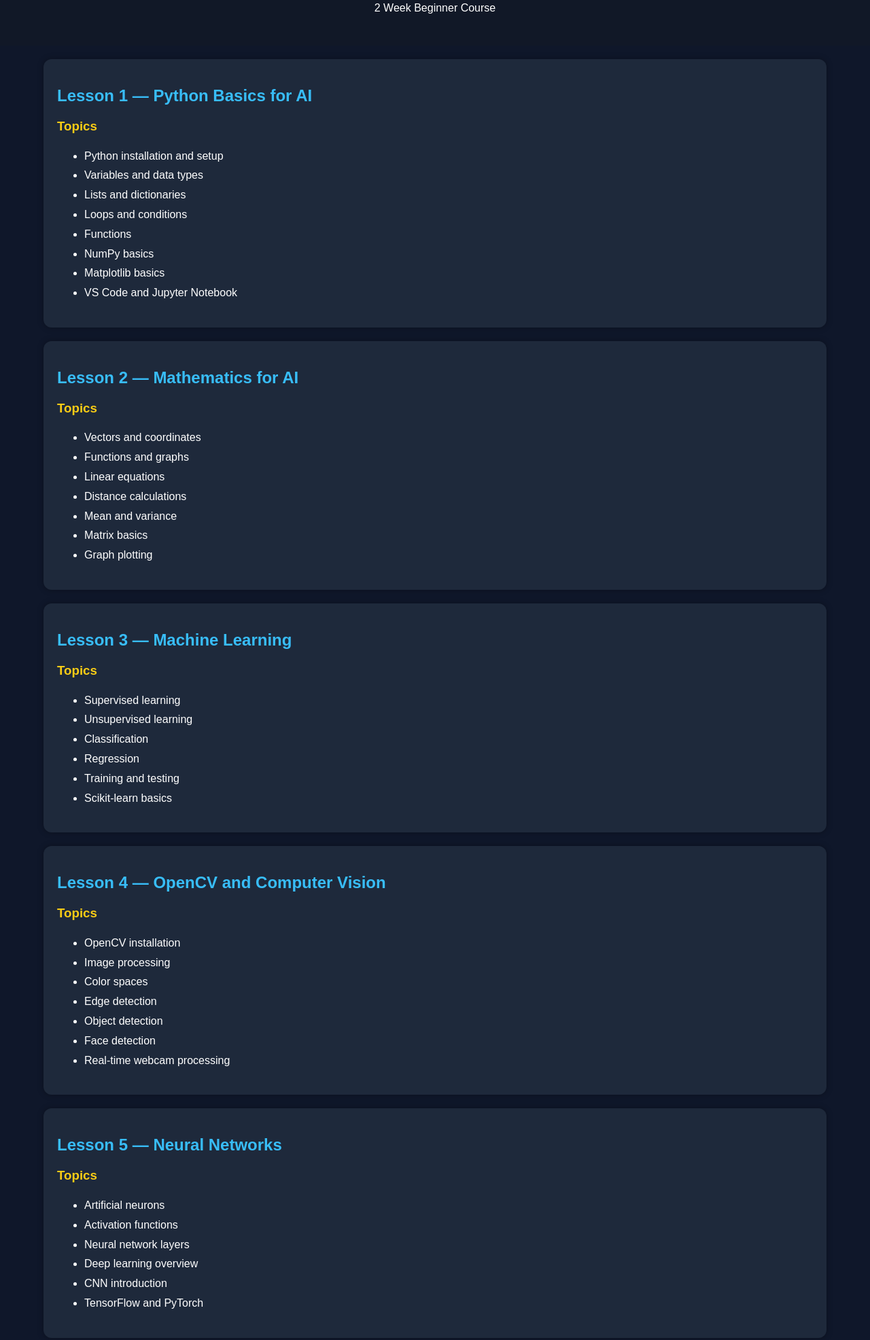
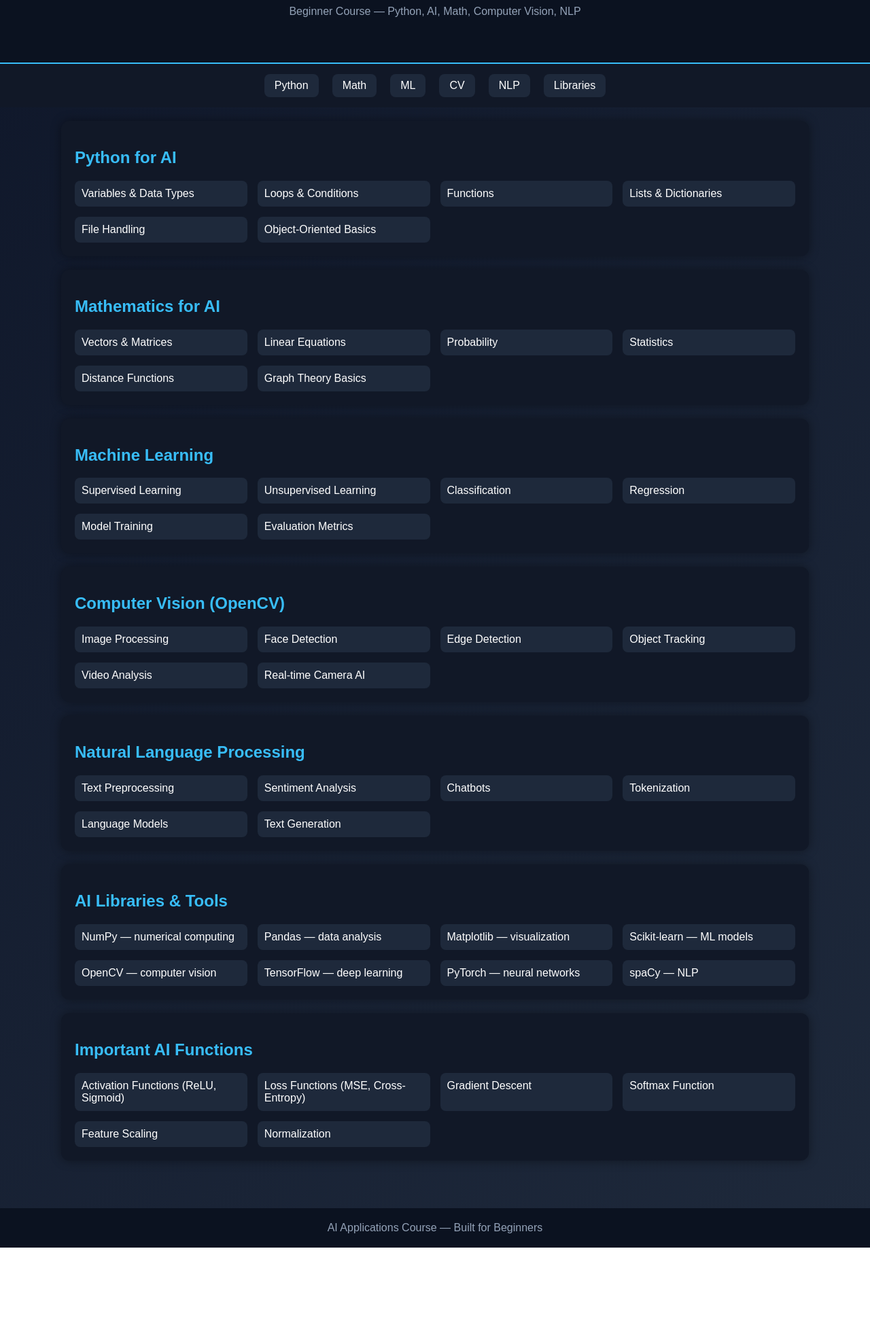
Before and after one commit to arystan321/Introduction-to-AI-Applications, a plain HTML site: page index.html in a window 1280 px wide. Shown: the part 106-2078 px from the top of the page at 68% size. After the commit the page ends 1942 px from the top, so only its background shows below. Drawn offline with Linux system fonts and the light colour scheme.

Commit message:
Update index.html

````diff
--- a/index.html
+++ b/index.html
@@ -1,63 +1,102 @@
-```html
 <!DOCTYPE html>
 <html lang="en">
 <head>
 <meta charset="UTF-8">
 <meta name="viewport" content="width=device-width, initial-scale=1.0">
-<title>Introduction to AI Applications</title>
+<title>AI Applications Course</title>
 
 <style>
 body{
+    margin:0;
     font-family: Arial, sans-serif;
-    background:#0f172a;
+    background: linear-gradient(135deg, #0f172a, #1e293b);
     color:white;
-    margin:0;
-    padding:0;
 }
 
+/* HEADER */
 header{
-    background:#111827;
-    padding:30px;
     text-align:center;
+    padding:50px 20px;
+    background:#0b1220;
+    border-bottom:2px solid #38bdf8;
 }
 
 header h1{
+    font-size:42px;
     margin:0;
-    font-size:40px;
 }
 
+header p{
+    color:#94a3b8;
+}
+
+/* NAV */
+nav{
+    display:flex;
+    justify-content:center;
+    gap:20px;
+    padding:15px;
+    background:#111827;
+}
+
+nav a{
+    color:white;
+    text-decoration:none;
+    padding:8px 15px;
+    border-radius:8px;
+    background:#1e293b;
+}
+
+nav a:hover{
+    background:#38bdf8;
+    color:black;
+}
+
+/* CONTAINER */
 .container{
     width:90%;
-    max-width:1200px;
+    max-width:1100px;
     margin:auto;
     padding:20px;
 }
 
-.lesson{
-    background:#1e293b;
+/* CARD */
+.card{
+    background:#111827;
+    padding:20px;
     margin-bottom:20px;
-    padding:20px;
     border-radius:12px;
-    box-shadow:0 0 10px rgba(0,0,0,0.3);
+    box-shadow:0 0 15px rgba(0,0,0,0.4);
 }
 
-.lesson h2{
+.card h2{
     color:#38bdf8;
 }
 
-.lesson h3{
+.card h3{
     color:#facc15;
 }
 
-ul{
-    line-height:1.8;
+/* GRID */
+.grid{
+    display:grid;
+    grid-template-columns:repeat(auto-fit,minmax(250px,1fr));
+    gap:15px;
 }
 
+.item{
+    background:#1e293b;
+    padding:10px;
+    border-radius:8px;
+}
+
+/* FOOTER */
 footer{
     text-align:center;
     padding:20px;
-    background:#111827;
+    background:#0b1220;
     margin-top:30px;
+    color:#94a3b8;
 }
 </style>
 </head>
@@ -66,161 +105,118 @@ footer{
 
 <header>
     <h1>Introduction to AI Applications</h1>
-    <p>2 Week Beginner Course</p>
+    <p>Beginner Course — Python, AI, Math, Computer Vision, NLP</p>
 </header>
+
+<nav>
+    <a href="#python">Python</a>
+    <a href="#math">Math</a>
+    <a href="#ml">ML</a>
+    <a href="#cv">CV</a>
+    <a href="#nlp">NLP</a>
+    <a href="#libs">Libraries</a>
+</nav>
 
 <div class="container">
 
-<div class="lesson">
-<h2>Lesson 1 — Python Basics for AI</h2>
-
-<h3>Topics</h3>
-<ul>
-<li>Python installation and setup</li>
-<li>Variables and data types</li>
-<li>Lists and dictionaries</li>
-<li>Loops and conditions</li>
-<li>Functions</li>
-<li>NumPy basics</li>
-<li>Matplotlib basics</li>
-<li>VS Code and Jupyter Notebook</li>
-</ul>
+<!-- PYTHON -->
+<div class="card" id="python">
+<h2>Python for AI</h2>
+<div class="grid">
+<div class="item">Variables & Data Types</div>
+<div class="item">Loops & Conditions</div>
+<div class="item">Functions</div>
+<div class="item">Lists & Dictionaries</div>
+<div class="item">File Handling</div>
+<div class="item">Object-Oriented Basics</div>
+</div>
 </div>
 
-<div class="lesson">
-<h2>Lesson 2 — Mathematics for AI</h2>
-
-<h3>Topics</h3>
-<ul>
-<li>Vectors and coordinates</li>
-<li>Functions and graphs</li>
-<li>Linear equations</li>
-<li>Distance calculations</li>
-<li>Mean and variance</li>
-<li>Matrix basics</li>
-<li>Graph plotting</li>
-</ul>
+<!-- MATH -->
+<div class="card" id="math">
+<h2>Mathematics for AI</h2>
+<div class="grid">
+<div class="item">Vectors & Matrices</div>
+<div class="item">Linear Equations</div>
+<div class="item">Probability</div>
+<div class="item">Statistics</div>
+<div class="item">Distance Functions</div>
+<div class="item">Graph Theory Basics</div>
+</div>
 </div>
 
-<div class="lesson">
-<h2>Lesson 3 — Machine Learning</h2>
-
-<h3>Topics</h3>
-<ul>
-<li>Supervised learning</li>
-<li>Unsupervised learning</li>
-<li>Classification</li>
-<li>Regression</li>
-<li>Training and testing</li>
-<li>Scikit-learn basics</li>
-</ul>
+<!-- ML -->
+<div class="card" id="ml">
+<h2>Machine Learning</h2>
+<div class="grid">
+<div class="item">Supervised Learning</div>
+<div class="item">Unsupervised Learning</div>
+<div class="item">Classification</div>
+<div class="item">Regression</div>
+<div class="item">Model Training</div>
+<div class="item">Evaluation Metrics</div>
+</div>
 </div>
 
-<div class="lesson">
-<h2>Lesson 4 — OpenCV and Computer Vision</h2>
-
-<h3>Topics</h3>
-<ul>
-<li>OpenCV installation</li>
-<li>Image processing</li>
-<li>Color spaces</li>
-<li>Edge detection</li>
-<li>Object detection</li>
-<li>Face detection</li>
-<li>Real-time webcam processing</li>
-</ul>
+<!-- COMPUTER VISION -->
+<div class="card" id="cv">
+<h2>Computer Vision (OpenCV)</h2>
+<div class="grid">
+<div class="item">Image Processing</div>
+<div class="item">Face Detection</div>
+<div class="item">Edge Detection</div>
+<div class="item">Object Tracking</div>
+<div class="item">Video Analysis</div>
+<div class="item">Real-time Camera AI</div>
+</div>
 </div>
 
-<div class="lesson">
-<h2>Lesson 5 — Neural Networks</h2>
-
-<h3>Topics</h3>
-<ul>
-<li>Artificial neurons</li>
-<li>Activation functions</li>
-<li>Neural network layers</li>
-<li>Deep learning overview</li>
-<li>CNN introduction</li>
-<li>TensorFlow and PyTorch</li>
-</ul>
+<!-- NLP -->
+<div class="card" id="nlp">
+<h2>Natural Language Processing</h2>
+<div class="grid">
+<div class="item">Text Preprocessing</div>
+<div class="item">Sentiment Analysis</div>
+<div class="item">Chatbots</div>
+<div class="item">Tokenization</div>
+<div class="item">Language Models</div>
+<div class="item">Text Generation</div>
+</div>
 </div>
 
-<div class="lesson">
-<h2>Lesson 6 — Data Analysis</h2>
-
-<h3>Topics</h3>
-<ul>
-<li>Pandas basics</li>
-<li>CSV datasets</li>
-<li>Data cleaning</li>
-<li>Statistics</li>
-<li>Data visualization</li>
-<li>Correlation analysis</li>
-</ul>
+<!-- LIBRARIES -->
+<div class="card" id="libs">
+<h2>AI Libraries & Tools</h2>
+<div class="grid">
+<div class="item">NumPy — numerical computing</div>
+<div class="item">Pandas — data analysis</div>
+<div class="item">Matplotlib — visualization</div>
+<div class="item">Scikit-learn — ML models</div>
+<div class="item">OpenCV — computer vision</div>
+<div class="item">TensorFlow — deep learning</div>
+<div class="item">PyTorch — neural networks</div>
+<div class="item">spaCy — NLP</div>
+</div>
 </div>
 
-<div class="lesson">
-<h2>Lesson 7 — Natural Language Processing</h2>
-
-<h3>Topics</h3>
-<ul>
-<li>Text preprocessing</li>
-<li>Sentiment analysis</li>
-<li>Chatbots</li>
-<li>Transformers</li>
-<li>Speech recognition</li>
-<li>spaCy and NLTK</li>
-</ul>
+<!-- FUNCTIONS -->
+<div class="card">
+<h2>Important AI Functions</h2>
+<div class="grid">
+<div class="item">Activation Functions (ReLU, Sigmoid)</div>
+<div class="item">Loss Functions (MSE, Cross-Entropy)</div>
+<div class="item">Gradient Descent</div>
+<div class="item">Softmax Function</div>
+<div class="item">Feature Scaling</div>
+<div class="item">Normalization</div>
 </div>
-
-<div class="lesson">
-<h2>Lesson 8 — Robotics and AI Systems</h2>
-
-<h3>Topics</h3>
-<ul>
-<li>Robotics basics</li>
-<li>Raspberry Pi</li>
-<li>Sensors and actuators</li>
-<li>Navigation systems</li>
-<li>Obstacle detection</li>
-<li>Autonomous systems</li>
-</ul>
-</div>
-
-<div class="lesson">
-<h2>Lesson 9 — Practical AI Development</h2>
-
-<h3>Topics</h3>
-<ul>
-<li>Dataset preparation</li>
-<li>Model training</li>
-<li>Image classifiers</li>
-<li>Recommendation systems</li>
-<li>Google Colab</li>
-<li>AI deployment basics</li>
-</ul>
-</div>
-
-<div class="lesson">
-<h2>Lesson 10 — Future of AI</h2>
-
-<h3>Topics</h3>
-<ul>
-<li>AI careers</li>
-<li>AGI concepts</li>
-<li>Autonomous vehicles</li>
-<li>Ethical AI</li>
-<li>Research directions</li>
-<li>Final project presentation</li>
-</ul>
 </div>
 
 </div>
 
 <footer>
-    Introduction to AI Applications Course
+AI Applications Course — Built for Beginners
 </footer>
 
 </body>
 </html>
-```
````
